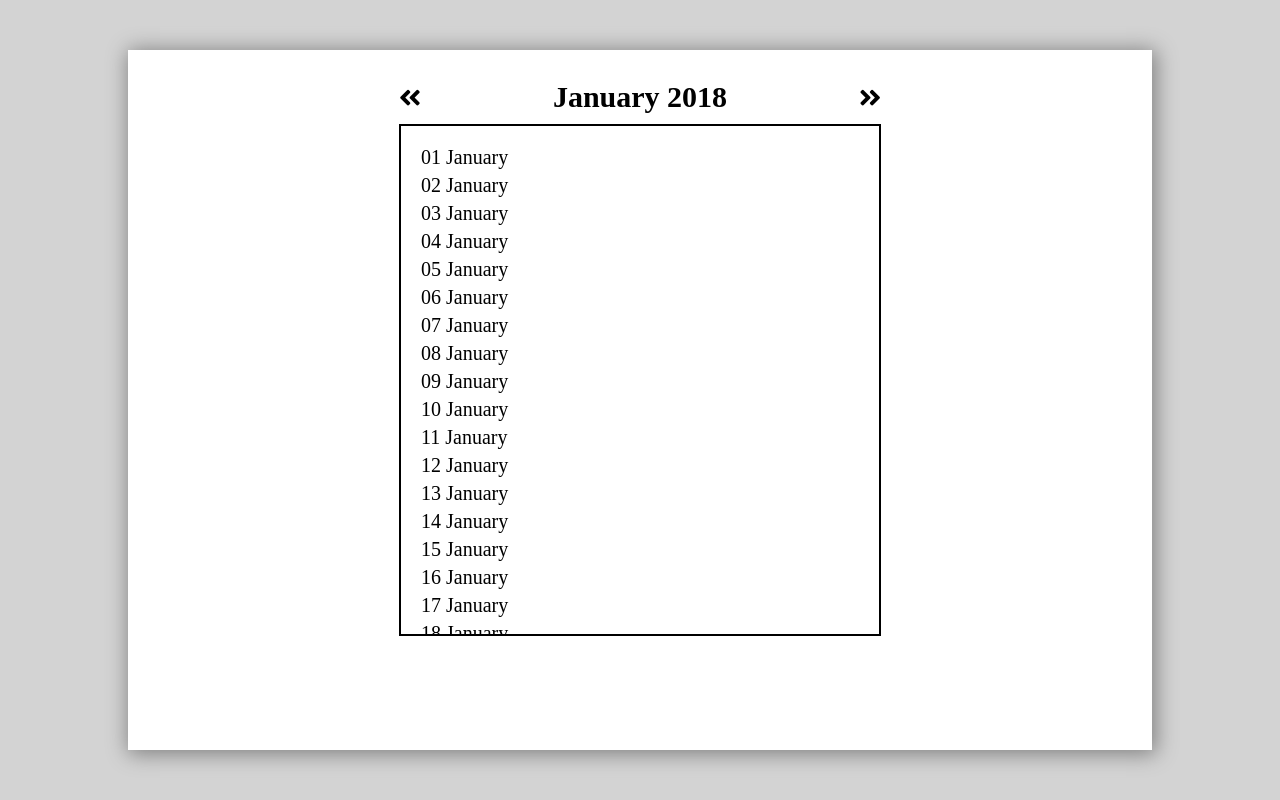
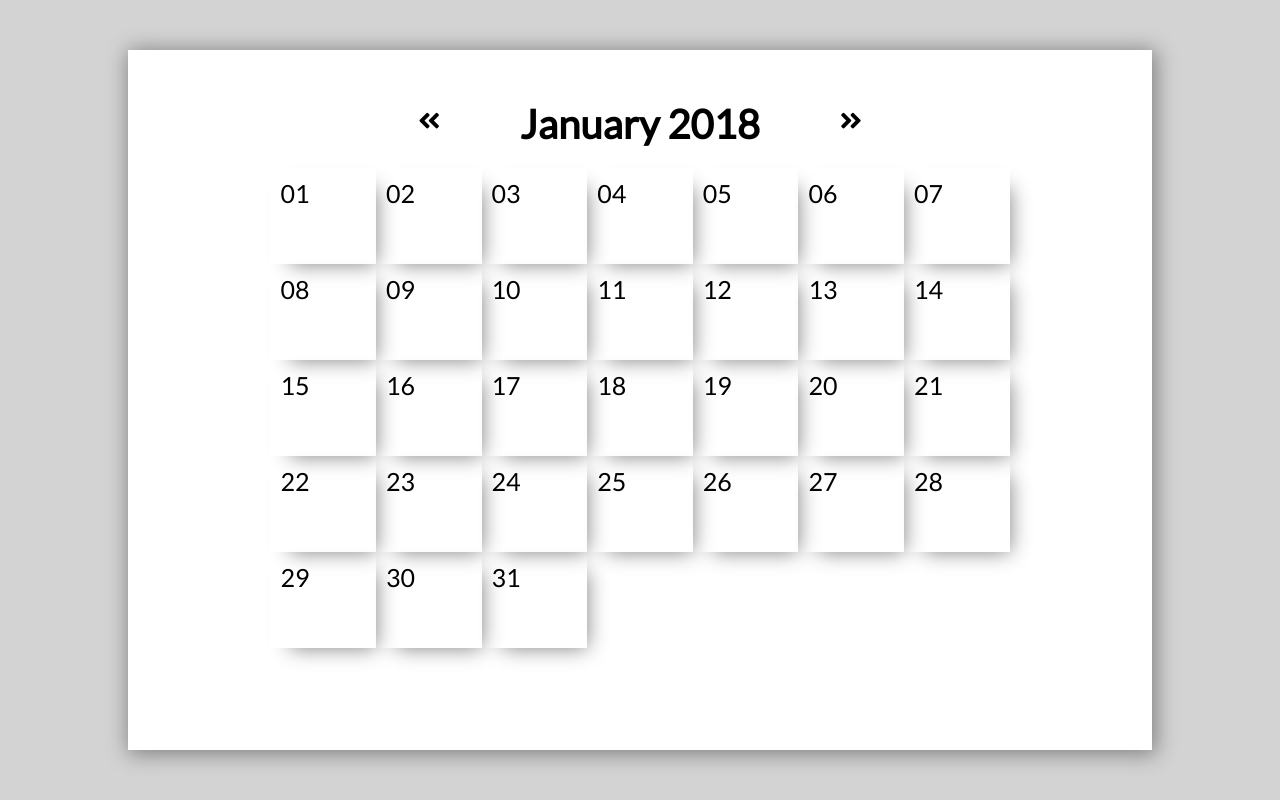
Before and after one commit to Peis13/ajax-ex-calendar, a plain HTML site: page index.html in a window 1280 px wide. Drawn offline with nearby package versions, Linux system fonts and the light colour scheme; no server answers.

Commit message:
Cambio stile calendario

```diff
--- a/css/style.css
+++ b/css/style.css
@@ -12,20 +12,21 @@
   padding: 50px 0;
   text-align: center;
   background-color: lightgray;
+  font-family: 'Lato', sans-serif;
 }
 
 .calendario {
   width: 80%;
   height: 100%;
   margin: auto;
-  padding: 30px;
+  padding: 50px;
   box-shadow: 2px 2px 20px 2px gray;
   background-color: #fff;
 }
 
 h2 {
-  font-size: 30px;
-  margin-bottom: 10px;
+  font-size: 40px;
+  margin-bottom: 20px;
 }
 
 ul {
@@ -33,45 +34,60 @@ ul {
 }
 
 li.rosso {
-  color: red
+  color: red;
+  font-weight: bold;
+  cursor: pointer;
 }
 /* FINE STILI GENERALI */
 
 /* CALENDARIO */
 .mese {
-  width: 50%;
+  width: 80%;
   height: 100%;
   margin: auto;
   position: relative;
 }
 
-.mese span {
+#precedente,
+#successivo {
   font-size: 25px;
   cursor: pointer;
-  text-decoration: underline;
   position: absolute;
   top: 5px;
 }
 
 #precedente {
-  left: 0;
+  left: 20%;
 }
 
 #successivo {
-  right: 0;
+  right: 20%;
 }
 
 .giorni {
   width: 100%;
   height: 80%;
-  padding: 20px;
-  font-size: 20px;
+  font-size: 25px;
   text-align: left;
-  border: 2px solid #000;
-  overflow: auto;
+  display: flex;
+  align-content: flex-start;
+  flex-wrap: wrap;
 }
 
-.giorni li {
-  margin-bottom: 5px;
+.giorno {
+  padding: 10px;
+  width: calc(100% / 7);
+  height: calc(100% / 5);
+  box-shadow: 10px 10px 20px -10px grey;
+}
+
+.giorno > .festivita {
+  display: none;
+  font-size: 18px;
+  font-weight: normal;
+}
+
+.giorno > .festivita.visibile {
+  display: block;
 }
 /* FINE CALENDARIO */
--- a/index.html
+++ b/index.html
@@ -5,6 +5,7 @@
     <meta name="viewport" content="width=device-width, initial-scale=1.0">
     <title></title>
     <link rel="stylesheet" href="css/style.css">
+    <link href="https://fonts.googleapis.com/css2?family=Lato&display=swap" rel="stylesheet">
     <link rel="stylesheet" href="https://cdnjs.cloudflare.com/ajax/libs/font-awesome/5.13.0/css/all.min.css">
     <script src="https://ajax.googleapis.com/ajax/libs/jquery/3.4.1/jquery.min.js"></script>
     <script src="https://cdnjs.cloudflare.com/ajax/libs/handlebars.js/4.7.6/handlebars.js"></script>
@@ -46,6 +47,7 @@
     <script id="giorno-template" type="text/x-handlebars-template">
       <li data-giorno-corrente="{{ giorno_corrente }}" class="giorno">
         {{ giorno }}
+        <span></span>
       </li>
     </script>
 
--- a/js/script.js
+++ b/js/script.js
@@ -58,6 +58,11 @@ $(document).ready(
       }
     );
 
+    $(document).on('click', '.rosso', function() {
+      $('.festivita').removeClass('visibile');
+      $(this).children().addClass('visibile')
+    });
+
     // --------------- FINE LOGICA --------------- //
 
     // --------------- FUNZIONI --------------- //
@@ -99,7 +104,7 @@ $(document).ready(
         );
 
         var giornoHB = {
-          giorno: giornoCorrente.format('DD MMMM'),
+          giorno: giornoCorrente.format('DD'),
           giorno_corrente: giornoCorrente.format('YYYY-MM-DD')
         };
 
@@ -137,7 +142,9 @@ $(document).ready(
               var giornoCorrispondente = $('.giorno[data-giorno-corrente="'+ giornoFestivo +'"]');
 
               giornoCorrispondente.addClass('rosso');
-              giornoCorrispondente.append(' - ' + arrayFestivita[i].name);
+              var nomeFestività = giornoCorrispondente.children();
+              nomeFestività.addClass('festivita');
+              nomeFestività.text(arrayFestivita[i].name);
             }
           },
           error: function() {
```
